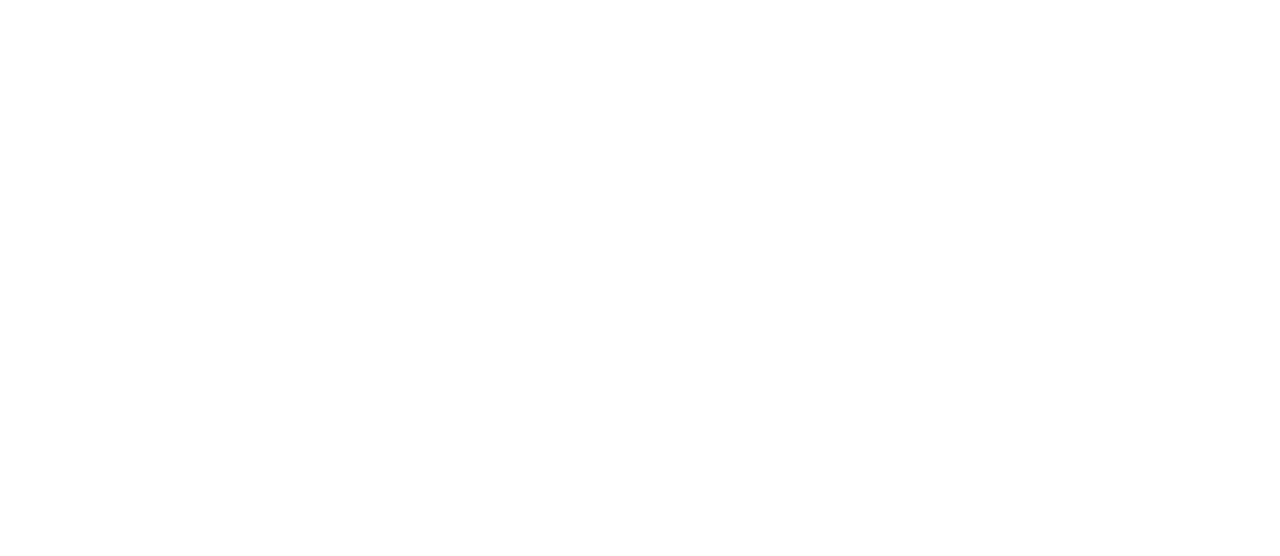
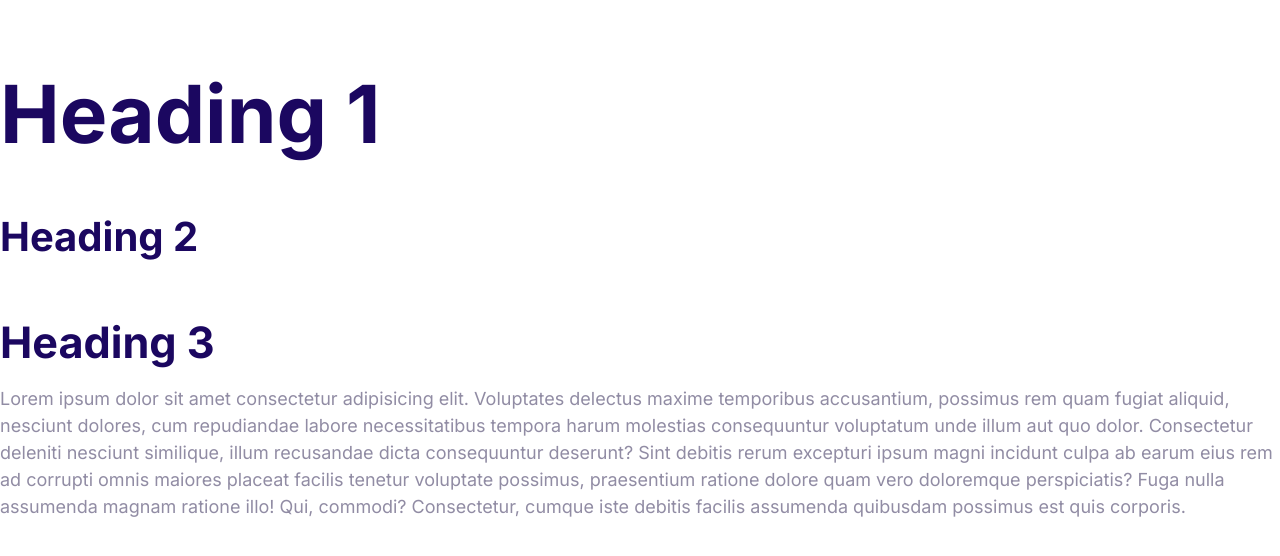
Before and after one commit to Praveshchand7/Moshify, a plain HTML site: page index.html in a window 1280 px wide. Drawn offline with Linux system fonts and the light colour scheme.

Commit message:
Initial the font

```diff
--- a/css/styles.css
+++ b/css/styles.css
@@ -5,3 +5,62 @@
     --color-headings:#1b0760;
     --color-body:#918ca4;
 }
+html{
+    /* 62.5% of 16px = 10px*/
+    font-size: 62.5%;
+}
+
+body{
+    font-family: Inter, Arial, Helvetica, sans-serif;
+    font-size: 2.4rem;
+    line-height:1.5;
+    color: var(--color-body); /*variable css */
+}
+
+h1, h2, h3 {
+    color: var(--color-headings);
+    margin-bottom: 1rem ;
+}
+
+h1 {
+     /* 1 x font size of the html element. Hence 1px is 1 rem, so h1 has 70 px
+     size which is 7 rem*/
+    font-size: 7rem;
+}
+h2 {
+
+   font-size: 4rem;
+}
+h3 {
+
+   font-size: 3rem;
+
+}
+
+p {
+    margin-top: 0;
+}
+
+@media screen and (min-width: 1024px){
+    body{
+
+        font-size: 1.8rem;
+
+    }
+    h1 {
+        /* 1 x font size of the html element. Hence 1px is 1 rem, so h1 has 70 px
+        size which is 7 rem*/
+       font-size: 8rem;
+   }
+   h2 {
+
+      font-size: 4rem;
+   }
+   h3 {
+
+      font-size: 2.4em;
+
+   }
+
+
+}
--- a/index.html
+++ b/index.html
@@ -3,11 +3,20 @@
 <head>
     <meta charset="UTF-8">
     <meta name="viewport" content="width=device-width, initial-scale=1.0">
+    <link rel="preconnect" href="https://fonts.googleapis.com">
+    <link rel="preconnect" href="https://fonts.gstatic.com" crossorigin>
+    <link href="https://fonts.googleapis.com/css2?family=Inter:wght@100..900&display=swap" rel="stylesheet">
     <link rel="stylesheet" href="css/normalize.css" />
     <link rel="stylesheet" href="css/styles.css"  />
     <title>Document</title>
 </head>
 <body>
+    <h1>Heading 1</h1>
+    <h2>Heading 2</h2>
+    <h3>Heading 3</h3>
+    <p>Lorem ipsum dolor sit amet consectetur adipisicing elit. Voluptates delectus maxime temporibus accusantium, possimus rem quam fugiat aliquid, nesciunt dolores, cum repudiandae labore necessitatibus tempora harum molestias consequuntur voluptatum unde illum aut quo dolor. Consectetur deleniti nesciunt similique, illum recusandae dicta consequuntur deserunt? Sint debitis rerum excepturi ipsum magni incidunt culpa ab earum eius rem ad corrupti omnis maiores placeat facilis tenetur voluptate possimus, praesentium ratione dolore quam vero doloremque perspiciatis? Fuga nulla assumenda magnam ratione illo! Qui, commodi? Consectetur, cumque iste debitis facilis assumenda quibusdam possimus est quis corporis.</p>
+
+
 
 </body>
 </html>
```
